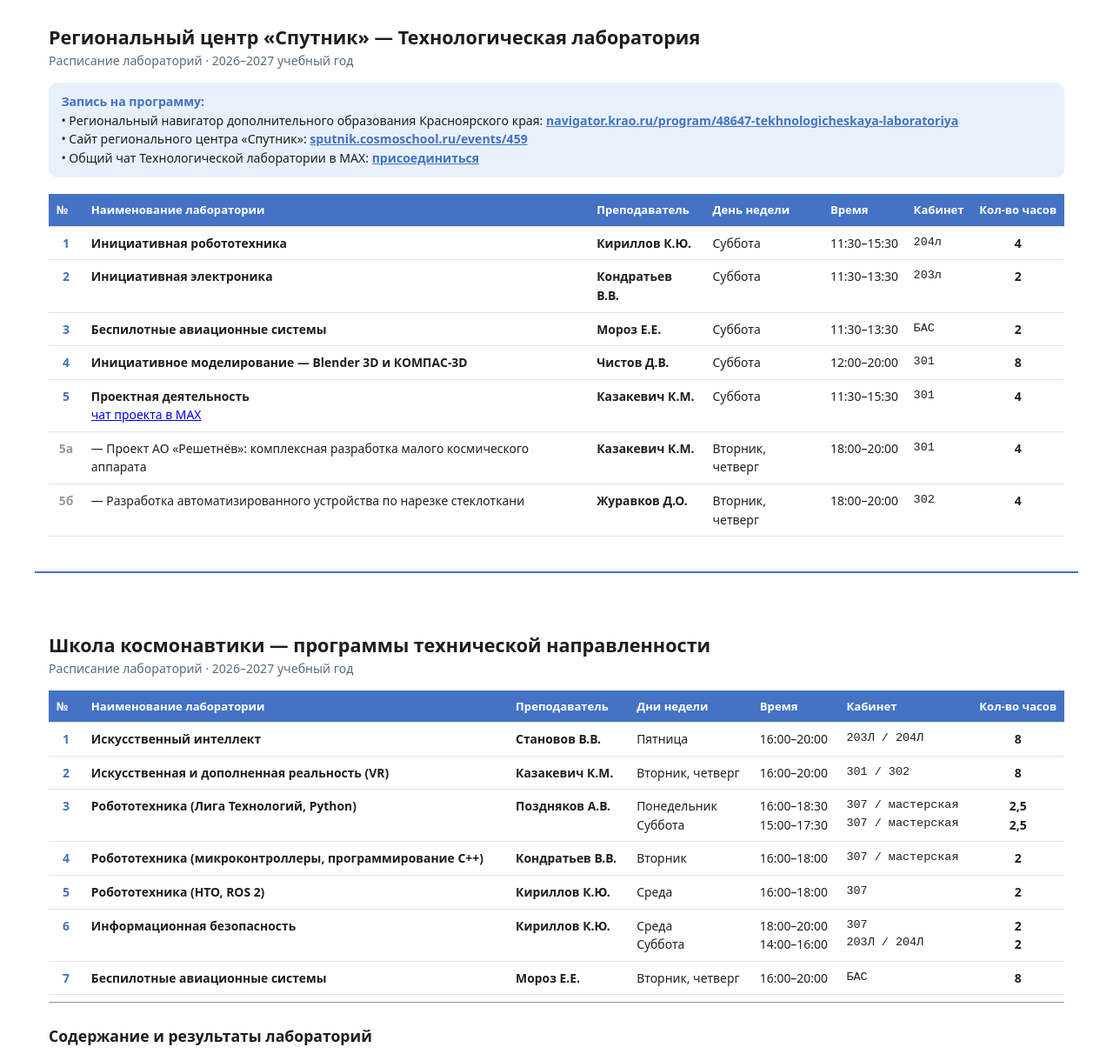
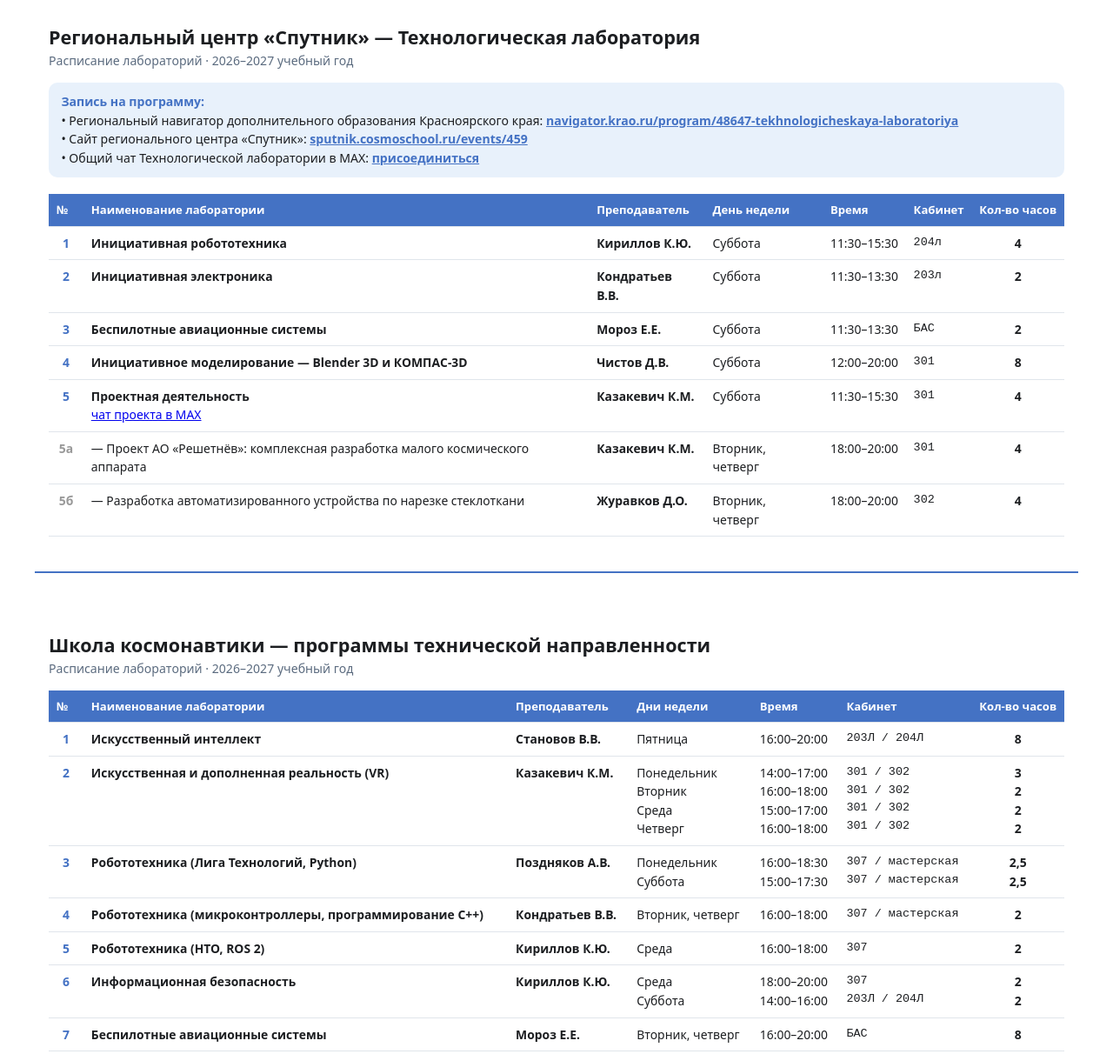
Before and after one commit to Lotmel2015/raspisanie-laboratoriy, a plain HTML site: page index.html in a window 1280 px wide. Shown: the top 1212 px of the page at 87% size. Drawn offline with Linux system fonts and the light colour scheme.

Commit message:
VR: Пн 14-17, Вт/Чт 16-18, Ср 15-17; робототехника C++: вт и чт

```diff
--- a/index.html
+++ b/index.html
@@ -167,10 +167,10 @@
         <td class="num">2</td>
         <td><b>Искусственная и дополненная реальность (VR)</b></td>
         <td class="teacher">Казакевич К.М.</td>
-        <td>Вторник, четверг</td>
-        <td class="time">16:00–20:00</td>
-        <td class="room">301 / 302</td>
-        <td class="hours">8</td>
+        <td>Понедельник<br>Вторник<br>Среда<br>Четверг</td>
+        <td class="time">14:00–17:00<br>16:00–18:00<br>15:00–17:00<br>16:00–18:00</td>
+        <td class="room">301 / 302<br>301 / 302<br>301 / 302<br>301 / 302</td>
+        <td class="hours">3<br>2<br>2<br>2</td>
       </tr>
       <tr>
         <td class="num">3</td>
@@ -185,7 +185,7 @@
         <td class="num">4</td>
         <td><b>Робототехника (микроконтроллеры, программирование C++)</b></td>
         <td class="teacher">Кондратьев В.В.</td>
-        <td>Вторник</td>
+        <td>Вторник, четверг</td>
         <td class="time">16:00–18:00</td>
         <td class="room">307 / мастерская</td>
         <td class="hours">2</td>
```
